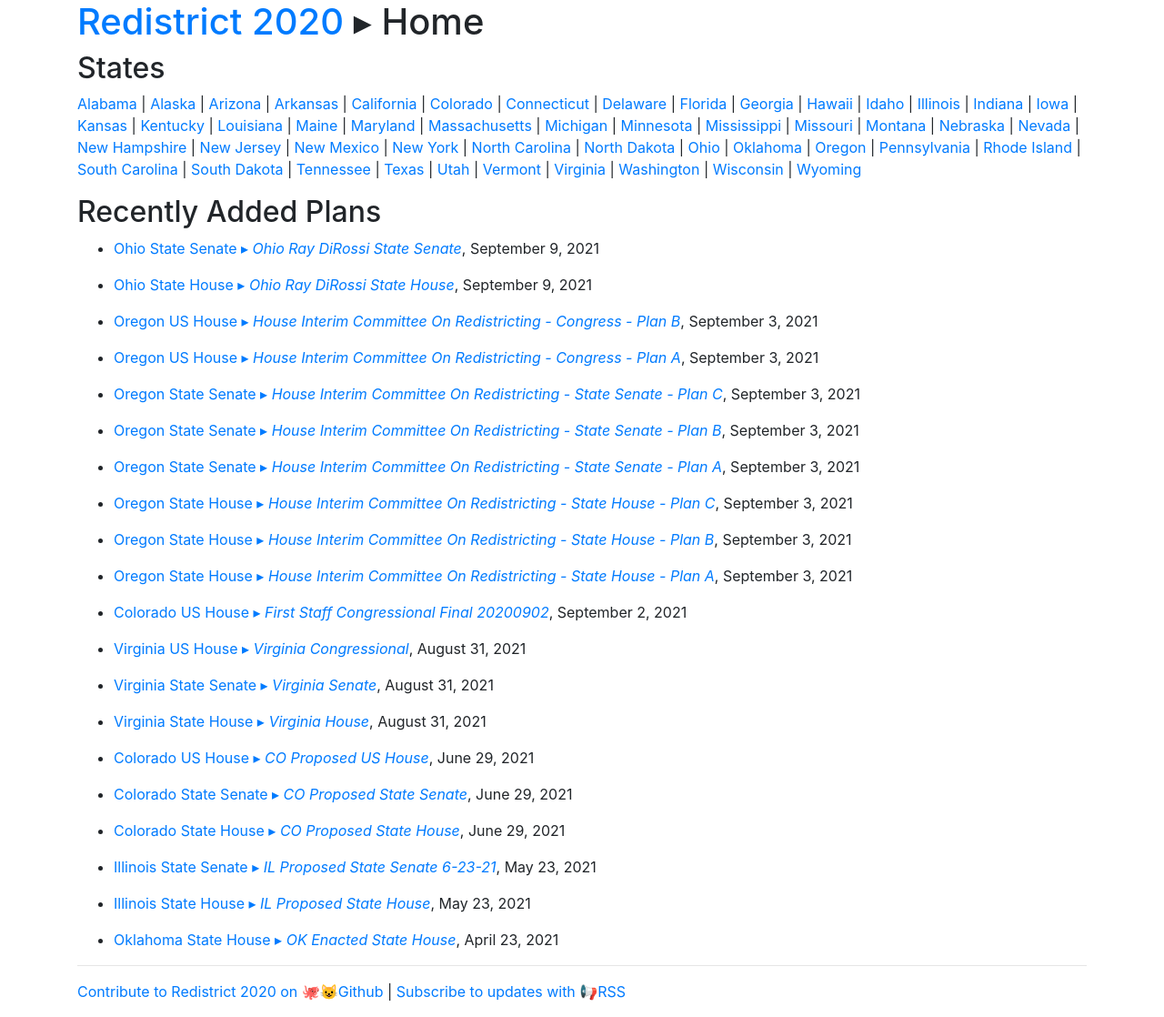
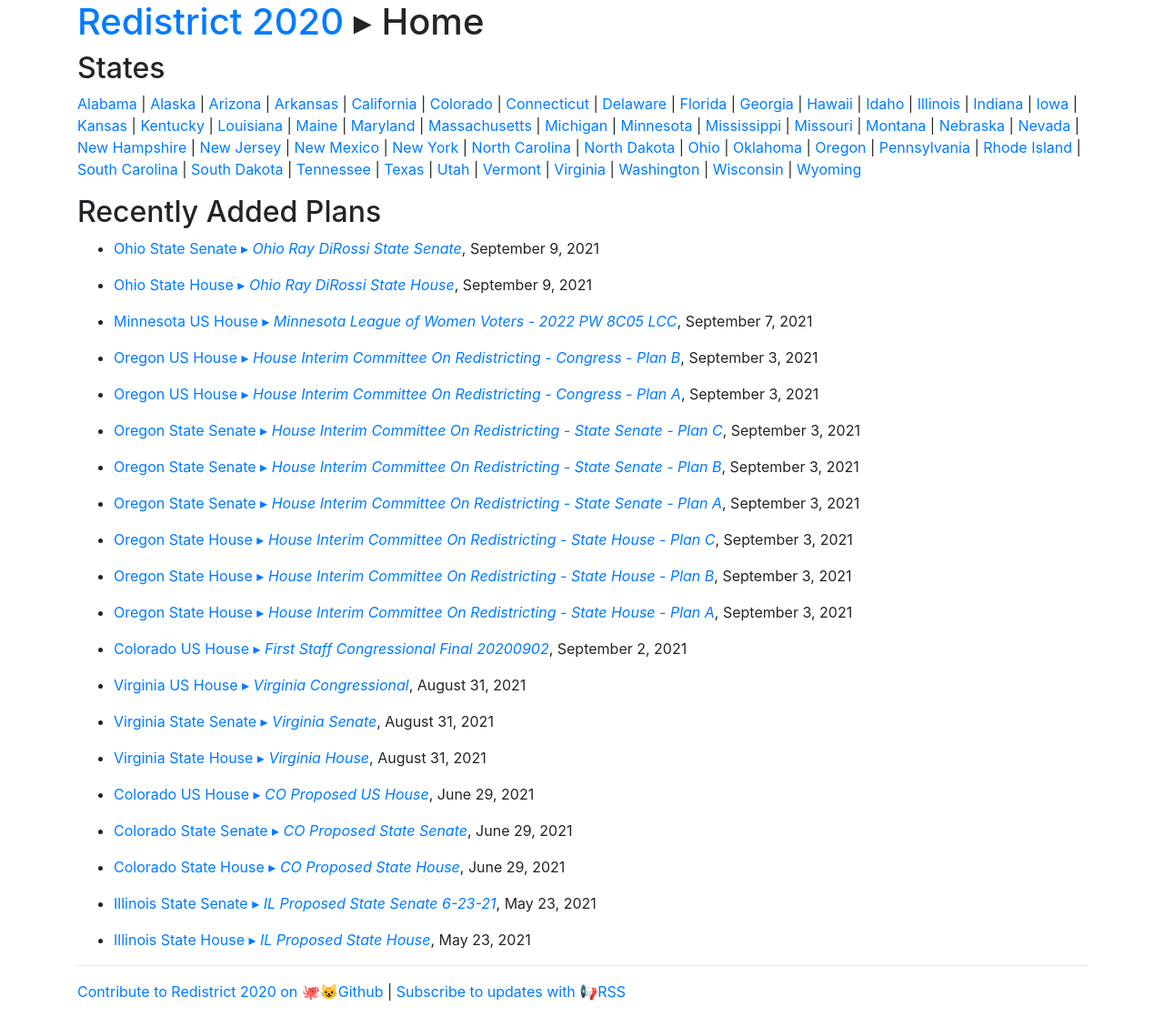
Before and after one commit to PlanScore/Redistrict2020, a Jekyll site: the page built from index.md, in a window 1280 px wide. Shown: the whole page at 91% size. Built offline with Jekyll 4.4.1, drawn with Linux system fonts in a browser that asks for light colours.

Commit message:
Add MN LWV map

```diff
--- /dev/null
+++ b/_plans/MN-2021-09-LWV-ushouse.md
@@ -0,0 +1,16 @@
+---
+state: Minnesota
+title: "Minnesota League of Women Voters - 2022 PW 8C05 LCC"
+body: US House
+date: 2021-09-07
+authoritative_link: https://www.lwvmn.org/league-news/2021/9/3/wattson-plaintiffs-release-proposed-minnesota-congressional-district-plan
+planscore_link: https://planscore.campaignlegal.org/plan.html?20210910T033316.239104892Z
+districtbuilder_link: https://app.districtbuilder.org/projects/a224a304-3d75-4939-9538-4cfaedc099f1
+davesredist_link: https://davesredistricting.org/join/9d32c806-20f3-44a1-bc09-e9dae19faadd
+blockassignment_file: /files/MN-2021-09/2022_PW_8C05_LCC.zip
+shapefile_file:
+five38_link:
+simplegeojson_file:
+
+layout: plan-page
+---
```
Also changed, not shown: _plans/OR-2021-09-ushouse-A.md (+0 -1 lines), 1 other file.
